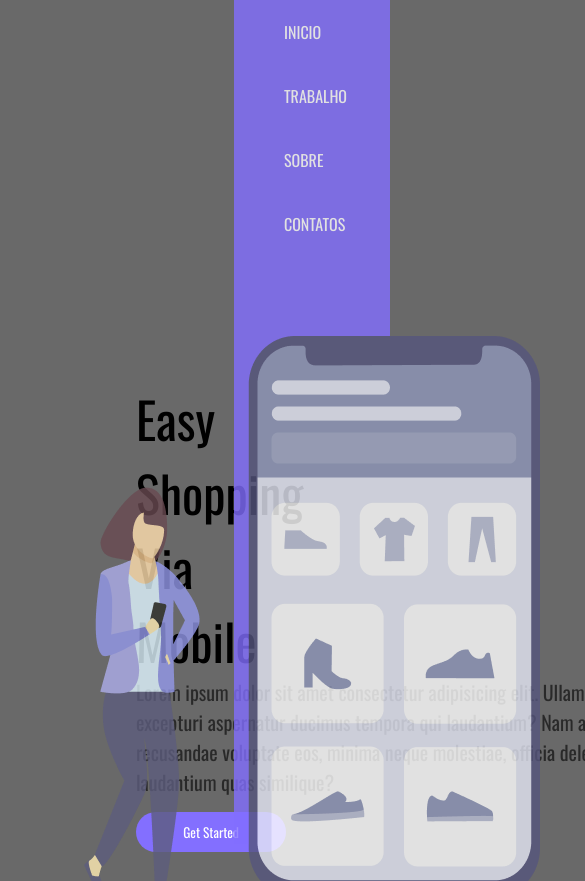
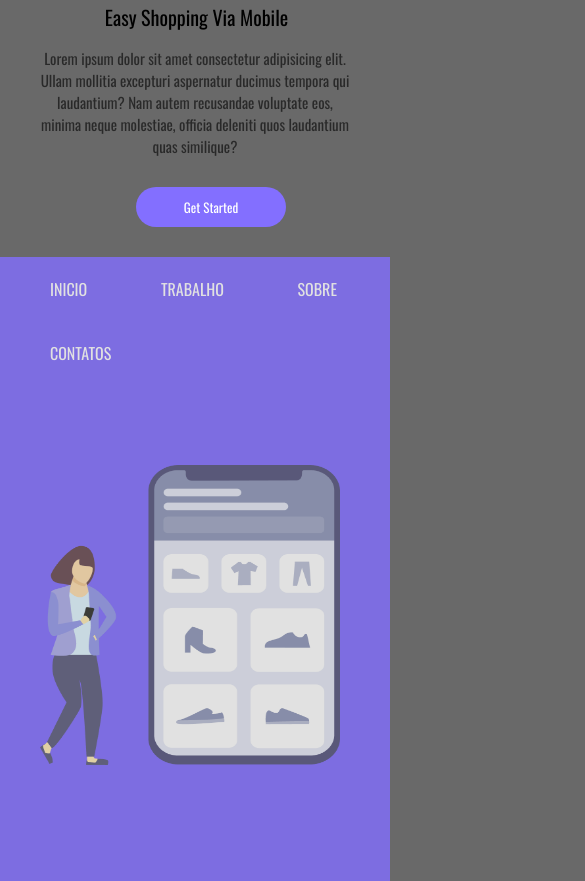
Before and after one commit to danilobrayann/PAINEL3, a plain HTML site: page Index.html in a window 390 px wide. Shown: the top 881 px of the page, 585 px wide, since content can reach past the window. Drawn offline with nearby package versions, Linux system fonts and the light colour scheme.

Commit message:
RESPONSIVO

```diff
--- a/style.css
+++ b/style.css
@@ -85,3 +85,64 @@ ul li {
    right: 150px;
 
 }
+
+/* resposividade para mobile*/
+/* modificar toda estrtura adptavel para o mobile seja menu. corpo, corpo do texto tudo*/
+@media screen  and (max-width:900px){
+
+    .menu{
+        display: block;
+        margin-top: 30px;
+        list-style: none;
+        width: auto;
+    }
+    .texto{
+        top: 0;
+        margin-top: 0px;
+        width: auto;
+    }
+
+    .container1{
+        margin-top: auto;
+        height: 2px;
+    }
+    h1 {
+        margin-left: 3px;
+        font-size: 20px;
+        width: auto;
+        text-align: center;
+        margin-top: 2px;
+    }
+
+    p{
+      margin-left: 3px;
+        width: auto;
+        font-size: 15px;
+        text-align: center;
+        margin:15px 40px ;
+    }
+
+     ul li a {
+        display: none;
+    }
+    img{
+        position: static;
+        left: 40px;
+        width: 300px;
+        height: 300px;
+    }
+
+    button{
+font-size: 13px;
+align-items: center;
+text-align: center;
+
+}
+
+nav{
+   right: 0;
+   left: 0;
+}
+
+
+}
```
Also changed, not shown: PAINEL33.png (added), 1 other file.
